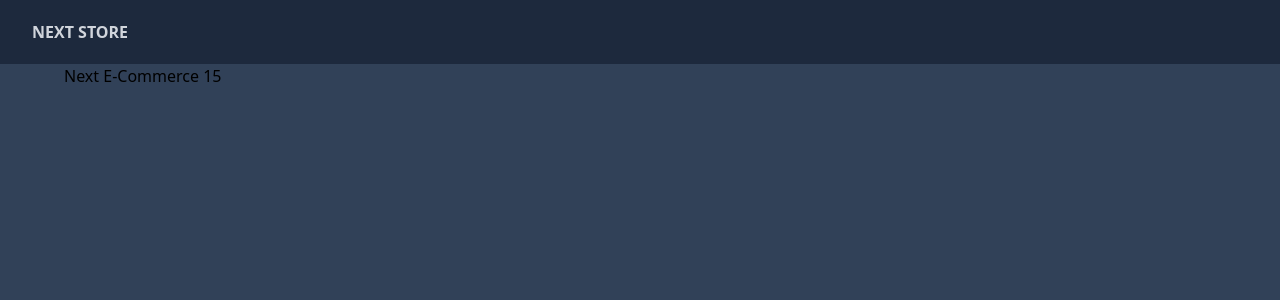
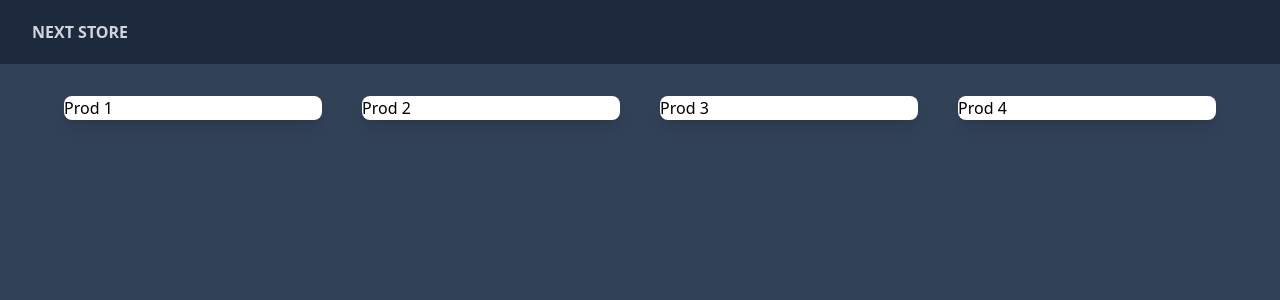
Before and after one commit to rubensqueiroz863/Next-E-Commerce-15, a Next.js app: page / in a window 1280 px wide. Shown: the top 300 px of the page. Built offline with nearby package versions, Linux system fonts and the light colour scheme.

Commit message:
Next15 E-Commerce v1.3 Sistema de Grid de Produtos

```diff
--- a/src/app/page.tsx
+++ b/src/app/page.tsx
@@ -1,7 +1,20 @@
 export default function Home() {
   return (
-    <div>
-      <h1>Next E-Commerce 15</h1>
+    <div className="max-w-7xl mx-auto pt-8 px-8 xl:px-0">
+      <div className="grid grid-cols-1 sm:grid-cols-2 md:grid-cols-3 lg:grid-cols-4 gap-10 xl:gap:6">
+        <div className="bg-white rounded-lg shadow-lg overflow-hidden">
+          Prod 1
+        </div>
+        <div className="bg-white rounded-lg shadow-lg overflow-hidden">
+          Prod 2
+        </div>
+        <div className="bg-white rounded-lg shadow-lg overflow-hidden">
+          Prod 3
+        </div>
+        <div className="bg-white rounded-lg shadow-lg overflow-hidden">
+          Prod 4
+        </div>
+      </div>
     </div>
   );
 }
```
